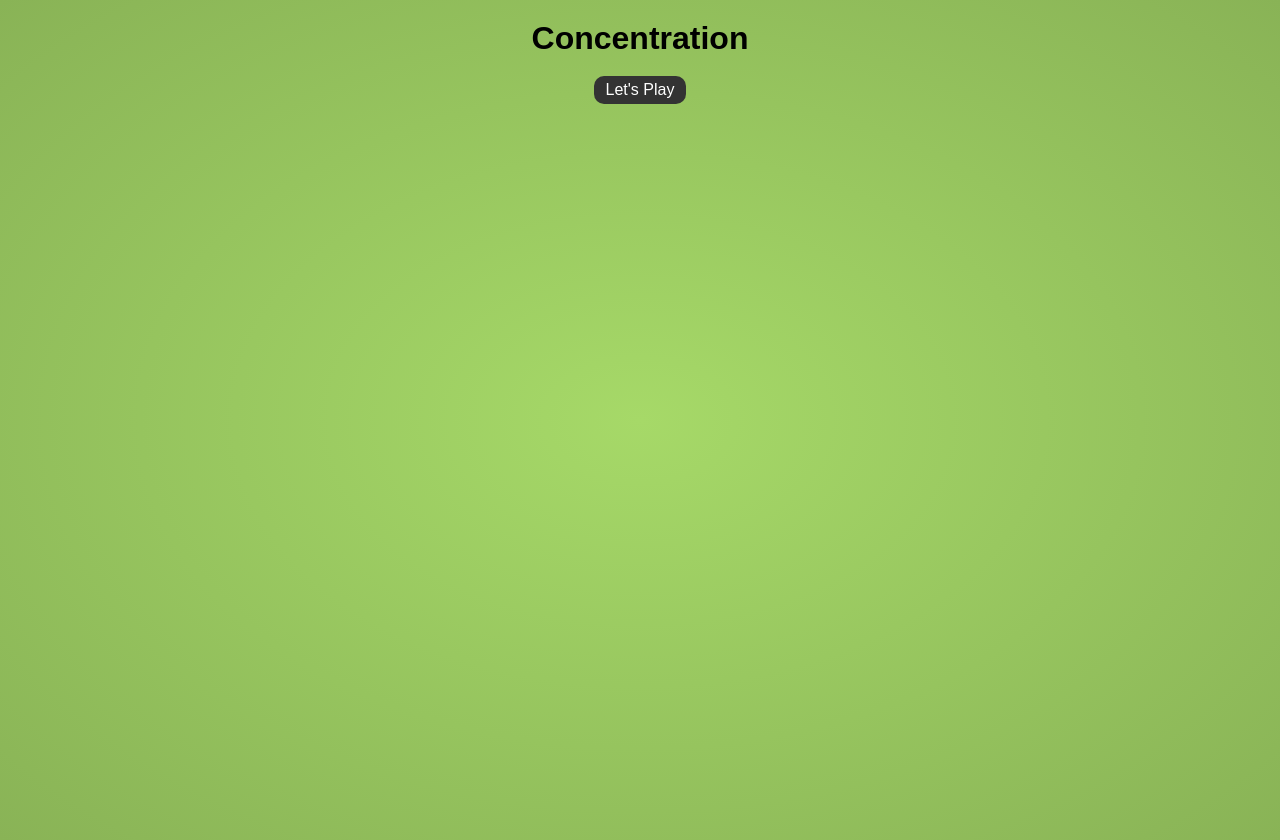
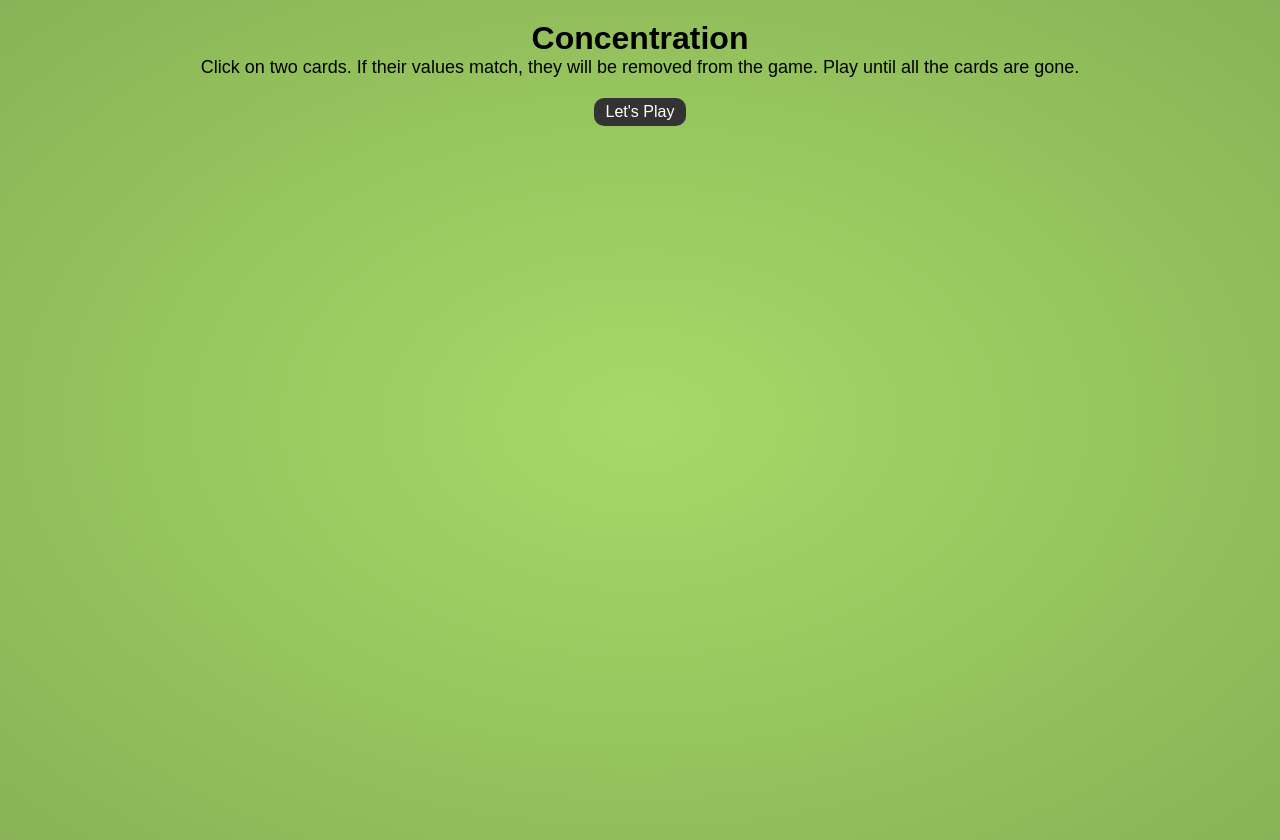
Before and after one commit to jcscott2015/concentration-game, a website built with webpack: page src/index.html in a window 1280 px wide. Built offline with nearby package versions, Linux system fonts and the light colour scheme.

Commit message:
Added user instructions

```diff
--- a/src/index.html
+++ b/src/index.html
@@ -30,8 +30,9 @@
 </head>
 
 <body>
-  <h1>Concentration</h1>
   <div id="game-area">
+    <h1>Concentration</h1>
+    <h2>Click on two cards. If their values match, they will be removed from the game. Play until all the cards are gone.</h2>
     <button id="new-game">Let's Play</button>
   </div>
 </body>
```
